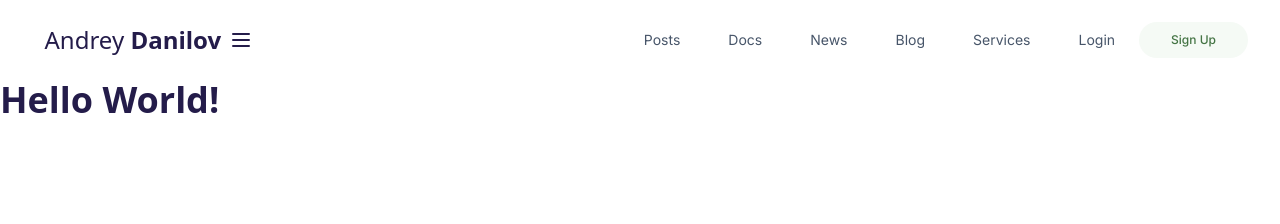
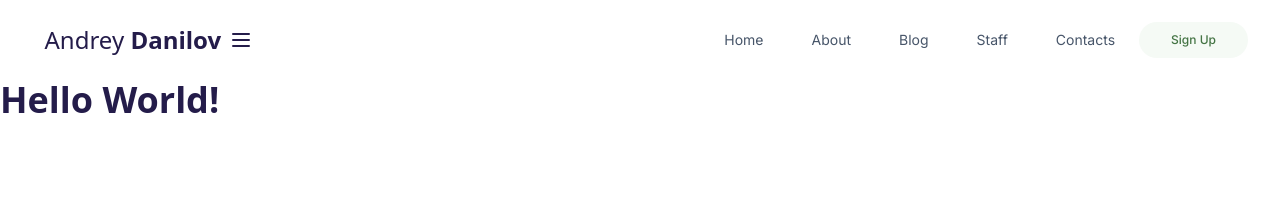
Before and after one commit to EvilPencil/www, a Jekyll site: the page built from index.html, in a window 1280 px wide. Shown: the top 224 px of the page. Built offline with Jekyll 4.4.1, drawn with Linux system fonts in a browser that asks for light colours.

Commit message:
Update nav.html

```diff
--- a/_includes/nav.html
+++ b/_includes/nav.html
@@ -3,8 +3,7 @@
     <div x-data="{ open: false }" class="relative flex flex-col w-full px-8 py-5 mx-auto md:items-center md:justify-between md:flex-row md:px-12 lg:px-32 max-w-7xl">
      <div class="flex flex-row items-center justify-between text-blue-950 lg:justify-start">
       <a href="https://danilovandrey.ru/" class="inline-flex items-center gap-3">
-        <span class="text-2xl font-display"> &nbsp; Andrey <strong>Danilov</strong></span>
-      </a>
+        <span class="text-2xl font-display"> &nbsp; Andrey <strong>Danilov</strong></span></a>
        <button @click="open = !open" class="inline-flex items-center justify-center p-2 text-blue-950 hover:text-blue-400 focus:outline-none focus:text-blue-950 md:hidden">
          <svg class="w-6 h-6" stroke="currentColor" fill="none" viewBox="0 0 24 24">
            <path :class="{'hidden': open, 'inline-flex': !open }" class="inline-flex" stroke-linecap="round" stroke-linejoin="round" stroke-width="2" d="M4 6h16M4 12h16M4 18h16"></path>
@@ -13,21 +12,16 @@
        </button>
    </div>
       <nav :class="{'flex': open, 'hidden': !open}" class="flex-col items-center flex-grow hidden md:pb-0 md:flex md:justify-end md:flex-row">
-        <a class="px-2 py-2 text-sm font-normal text-slate-600 lg:px-6 md:px-3 hover:text-green-500"
-          href="/posts">Posts</a>
-        <a class="px-2 py-2 text-sm font-normal text-slate-600 lg:px-6 md:px-3 hover:text-green-500" target="_blank"
-          href="/docs">Docs</a>
-        <a class="px-2 py-2 text-sm font-normal text-slate-600 lg:px-6 md:px-3 hover:text-green-500"
-          href="/news">News</a>
-        <a class="px-2 py-2 text-sm font-normal text-slate-600 lg:px-6 md:px-3 hover:text-green-500"
-          href="/blog">Blog</a>
-        <a class="px-2 py-2 text-sm font-normal text-slate-600 lg:px-6 md:px-3 hover:text-green-500"
-          href="/services">Services</a>
-        <a class="px-2 py-2 text-sm font-normal text-slate-600 lg:px-6 md:px-3 hover:text-green-500"
-          target="_blank" href="https://danilovandrey.ru/login">Login</a>
-        <a target="_blank" href="https://danilovandrey.ru/signup" class="items-center inline-flex w-full focus:outline-disc bg-green-50 duration-200 focus:ring-2 focus:ring-green-60 focus:ring-offset-2 font-medium lg:w-auto h-9 hover:bg-green-100 justify-center px-8 py-1 md:w-auto rounded-full text-green-600 text-center text-xs">
-          Sign Up
+        {% for item in site.data.nav %}
+        <a class="px-2 py-2 text-sm font-normal text-slate-600 lg:px-6 md:px-3 hover:text-green-500" target="_blank" href="{{ item.link }}"
+          {% if page.url == item.link %}
+          {% endif %}>
+          {{ item.name }}
         </a>
+        {% endfor %}
+
+        <a class="items-center inline-flex w-full focus:outline-disc bg-green-50 duration-200 focus:ring-2 focus:ring-green-60 focus:ring-offset-2 font-medium lg:w-auto h-9 hover:bg-green-100 justify-center px-8 py-1 md:w-auto rounded-full text-green-600 text-center text-xs"  target="_blank"
+          href="https://danilovandrey.ru/signup">Sign Up</a>
       </nav>
     </div>
    </div>
```
